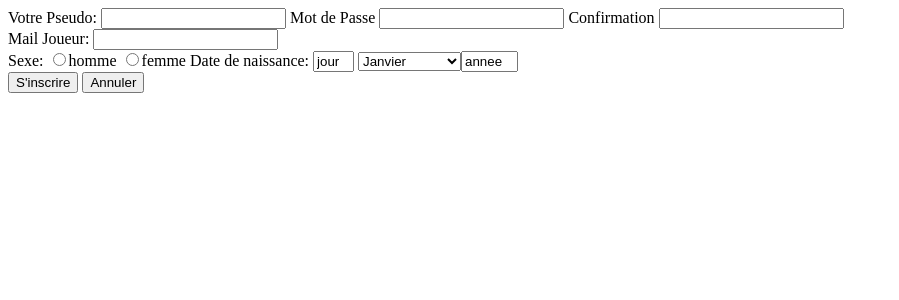
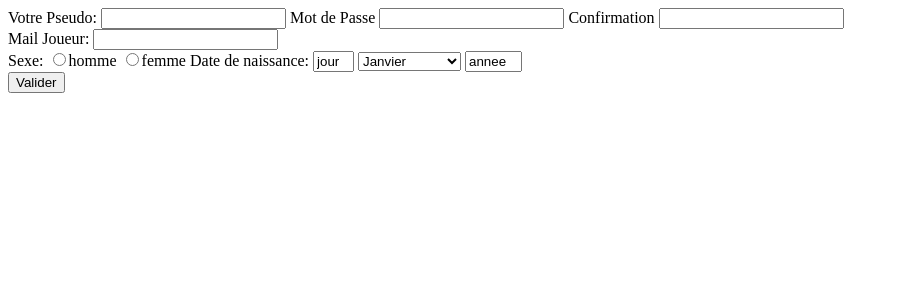
Before and after one commit to pasterp/GestionMiddleAge, a PHP site: page /index.php?page=inscription in a window 1280 px wide. Shown: the top 300 px of the page, without its empty margins (0-899 px from the left). Run offline with PHP 8.4, Linux system fonts and the light colour scheme.

Commit message:
Quelques détails encore

```diff
--- a/src/vue/inscription.php
+++ b/src/vue/inscription.php
@@ -3,6 +3,7 @@
 
 
 <form id="inscription" method="post" action="#">
+	<input type="hidden" name="page" value="inscription" />
 	<div>
 		<label for="pseudoJoueur"> Votre Pseudo: </label>
 		<input type="text" name="pseudoJoueur" id="pseudoJoueur"/>
@@ -38,14 +39,12 @@
 				<option value="11" >Novembre</option>
 				<option value="12" >Décembre</option>
 			</optgroup>
+		</select>
 		<input type="text" name="annee" maxlength="4" size="4" value="annee"/>
-</select>
 	</div>
 
-
 	<div>
-			<input type="submit" name="inscription" value="S'inscrire"/>
-			<input type="reset" name="annuler" value="Annuler"/>
+		<input type="submit" value="Valider" />
 	</div>
 </form>
 
```
Lines whose indentation alone changed are shown as unchanged.
